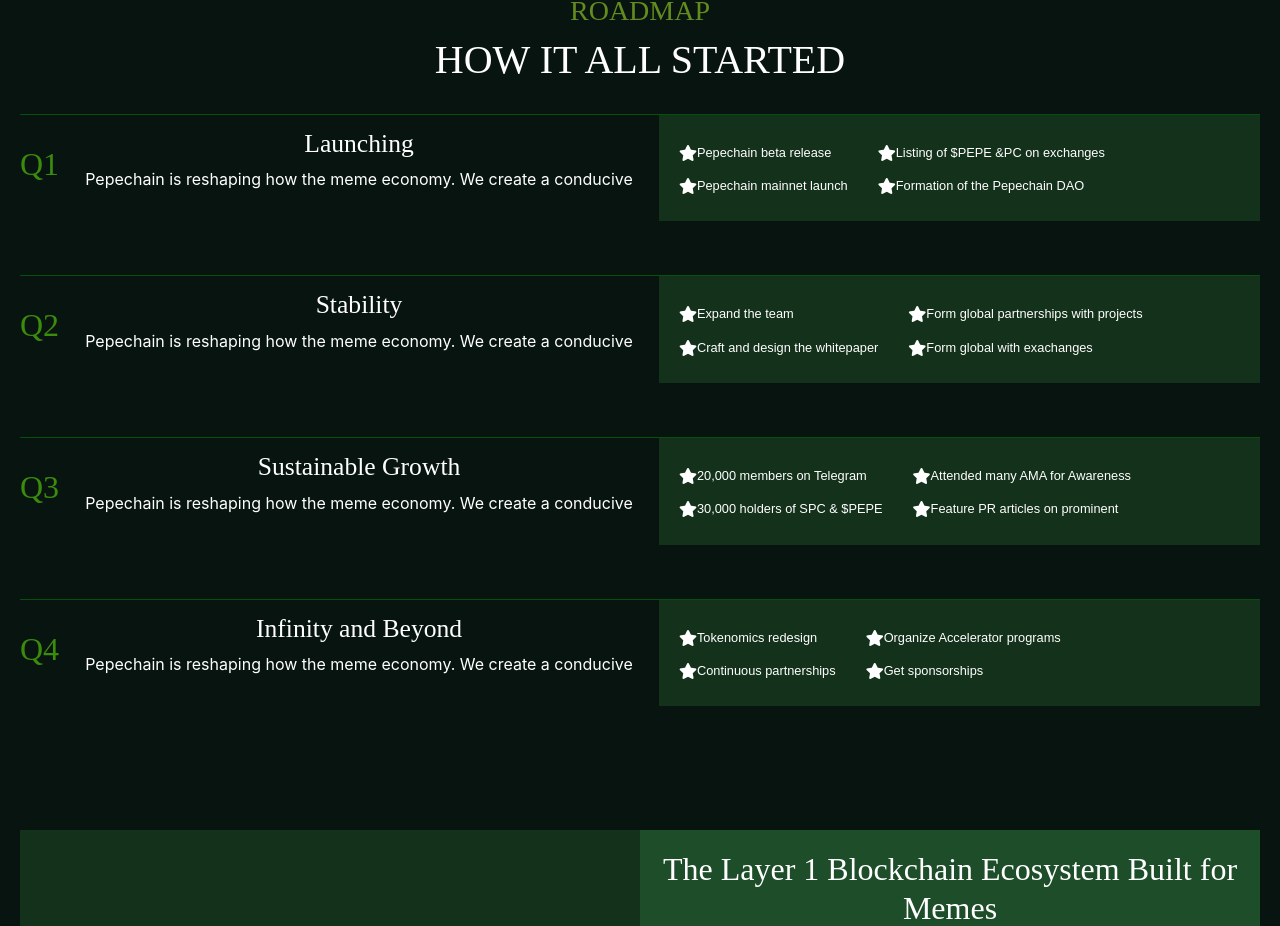
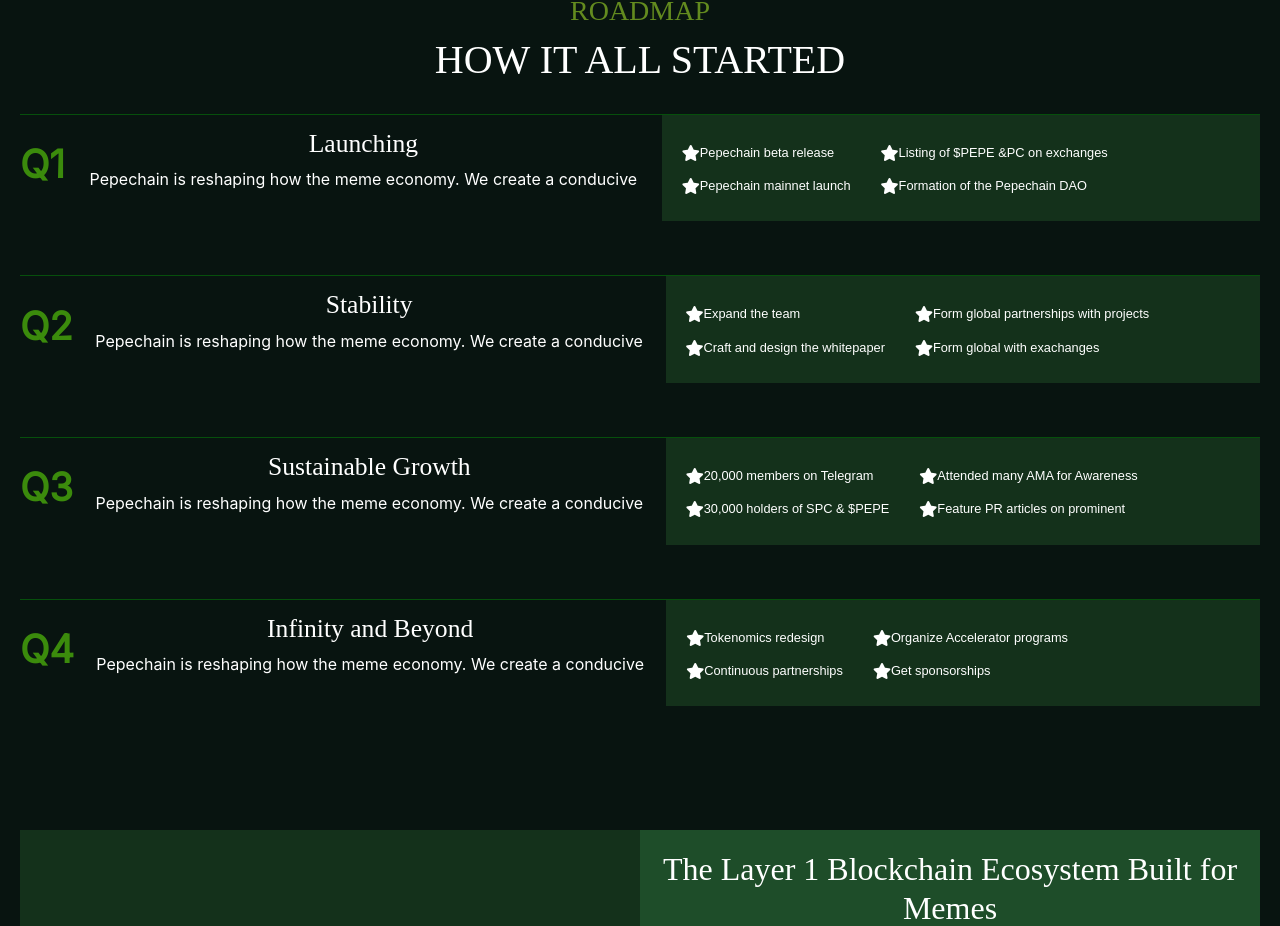
Before and after one commit to Promisemagoga/Pepechain, a React (Create React App) app: page / in a window 1280 px wide. Shown: the part 1332-2258 px from the top of the page. Built offline with nearby package versions, Linux system fonts and the light colour scheme; a web font is replaced by a local one.

Commit message:
First commit

```diff
--- a/src/App.css
+++ b/src/App.css
@@ -212,8 +212,10 @@ span {
 }
 
 .roadmap-info h2 {
-  font-family: 'Times New Roman', Times, serif;
+  font-family: 'Inter', sans-serif;
   color: #3b8b0c;
+  font-size: 3vw;
+  font-weight: bold;
 }
 
 .roadmap-info h1 {
```
